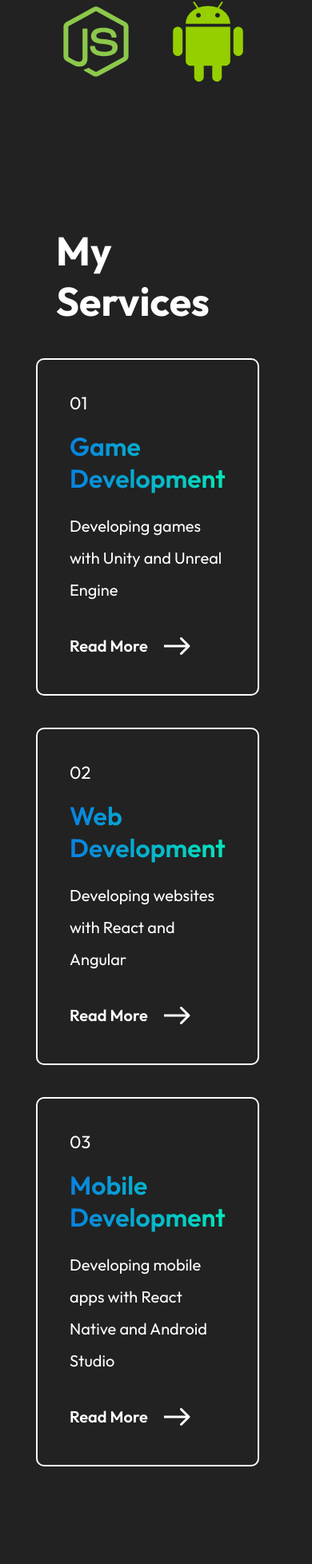
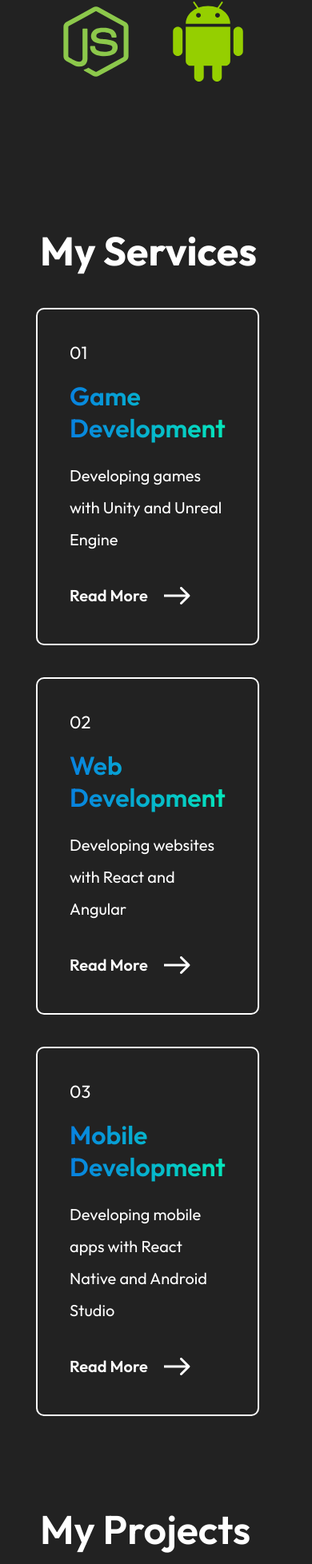
Before and after one commit to aphilippopoulos248/alexander-portfolio, a React (Vite) app: page / in a window 390 px wide. Shown: the part 2185-4141 px from the top of the page at 80% size. Built offline with nearby package versions, Linux system fonts and the light colour scheme.

Commit message:
Fixed page titles in mobile mode

```diff
--- a/src/components/contact/Contact.scss
+++ b/src/components/contact/Contact.scss
@@ -17,6 +17,8 @@
     padding: calc-rem(0) calc-rem(30);
     font-size: calc-rem(80);
     font-weight: 600;
+    width: 120%;
+    margin-left: calc-rem(-20);
 }
 .contact-title img{
     position: absolute;
--- a/src/components/projects/Projects.scss
+++ b/src/components/projects/Projects.scss
@@ -70,6 +70,8 @@
         margin-top: calc-rem(-20);
         font-size: calc-rem(50);
         padding: 0;
+        width: 120%;
+        margin-left: calc-rem(-20);
     }
     .projects-title img{
         width: calc-rem(130);
--- a/src/components/services/Services.scss
+++ b/src/components/services/Services.scss
@@ -82,6 +82,8 @@
         margin-top: calc-rem(-20);
         font-size: calc-rem(50);
         padding: 0;
+        width: 130%;
+        margin-left: calc-rem(-20);
     }
     .services-title img{
         width: calc-rem(130);
```
